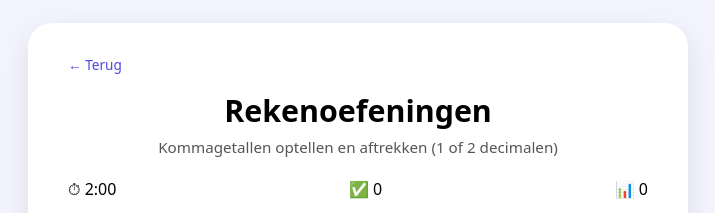
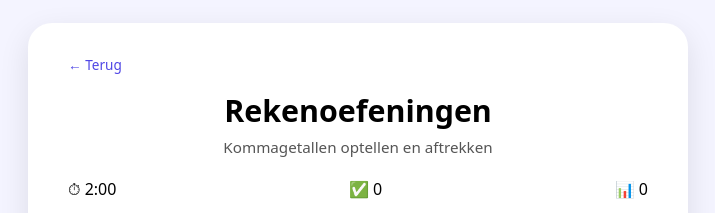
Before and after one commit to thijsgeurtsen/8.2, a plain HTML site: page komma-plus-min.html in a window 1280 px wide. Shown: the part 147-360 px from the top of the page, without its empty margins (282-997 px from the left). Drawn offline with Linux system fonts and the light colour scheme.

Commit message:
Update komma-plus-min.html

```diff
--- a/komma-plus-min.html
+++ b/komma-plus-min.html
@@ -27,7 +27,7 @@
   <div class="container">
     <div class="back"><a href="index.html">← Terug</a></div>
     <h1>Rekenoefeningen</h1>
-    <p class="subtitle">Kommagetallen optellen en aftrekken (1 of 2 decimalen)</p>
+    <p class="subtitle">Kommagetallen optellen en aftrekken</p>
 
     <div class="stats">
       <div>⏱ <span id="time">2:00</span></div>
```
